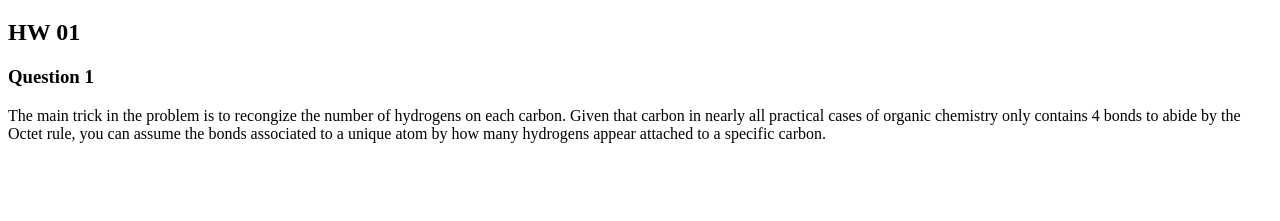
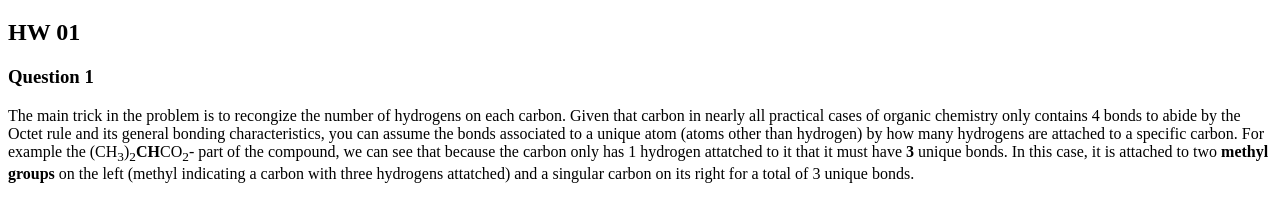
Before and after one commit to Eggboi-eng/Webdesign, a plain HTML site: page HomeworkProblems/First Folder/index.html in a window 1280 px wide. Shown: the part 61-282 px from the top of the page. Drawn offline with Linux system fonts and the light colour scheme.

Commit message:
initial commit

```diff
--- a/HomeworkProblems/First Folder/index.html
+++ b/HomeworkProblems/First Folder/index.html
@@ -11,7 +11,14 @@
             The main trick in the problem is to recongize the number of
             hydrogens on each carbon. Given that carbon in nearly all
             practical cases of organic chemistry only contains 4 bonds to abide
-            by the Octet rule, you can assume the bonds associated to a unique
-            atom by how many hydrogens appear attached to a specific carbon.
+            by the Octet rule and its general bonding characteristics, you can assume the bonds associated to a unique
+            atom (atoms other than hydrogen) by how many hydrogens are attached to a specific carbon.
+            For example the (CH<sub>3</sub>)<sub>2</sub><strong>CH</strong>CO<sub>2</sub>- part
+            of the compound, we can see that because the carbon only has 1 hydrogen
+            attatched to it that it must have <strong>3</strong> unique bonds.
+            In this case, it is attached to two <strong>methyl groups</strong>
+            on the left (methyl indicating a carbon with three hydrogens attatched)
+            and a singular carbon on its right for a total of 3 unique bonds.
+
         </p>
 </html>
```
